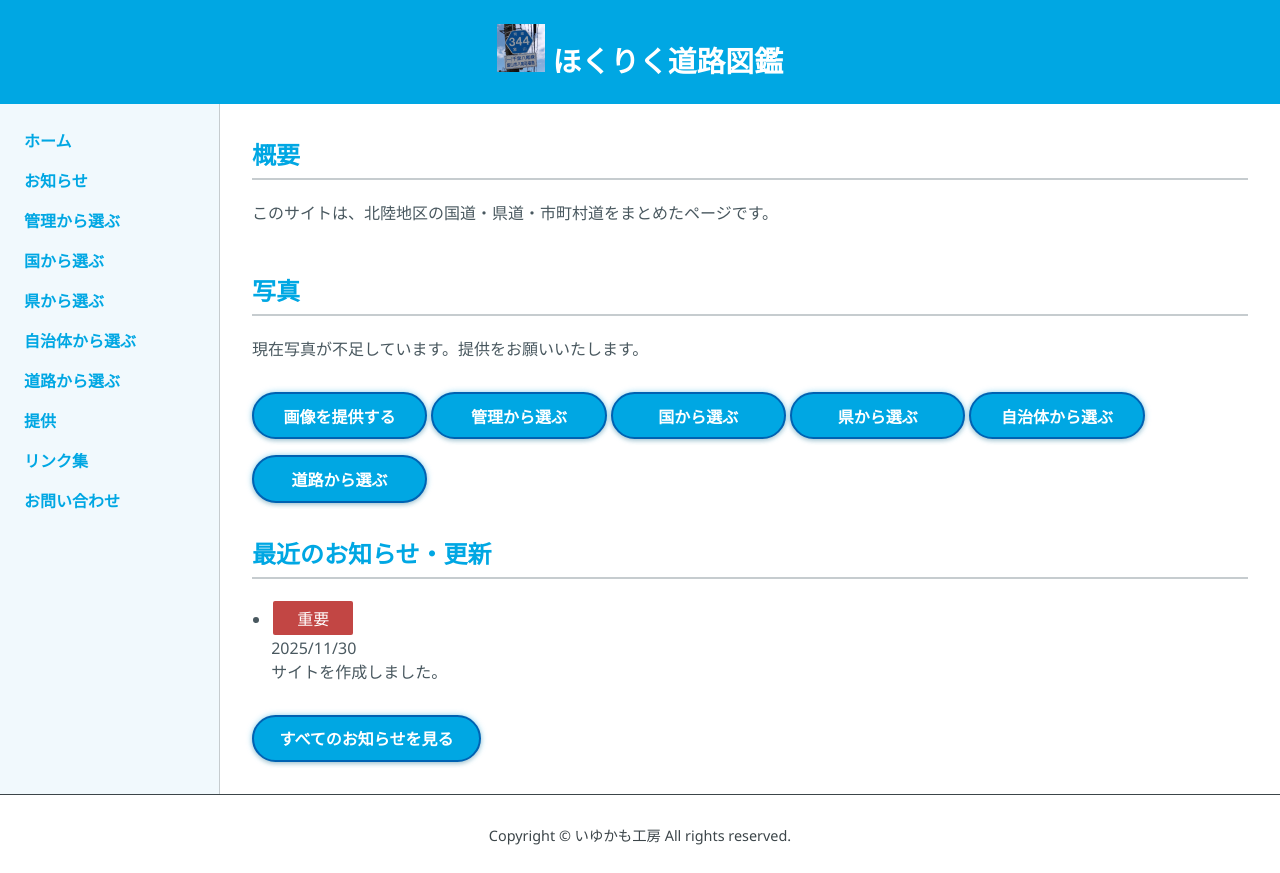
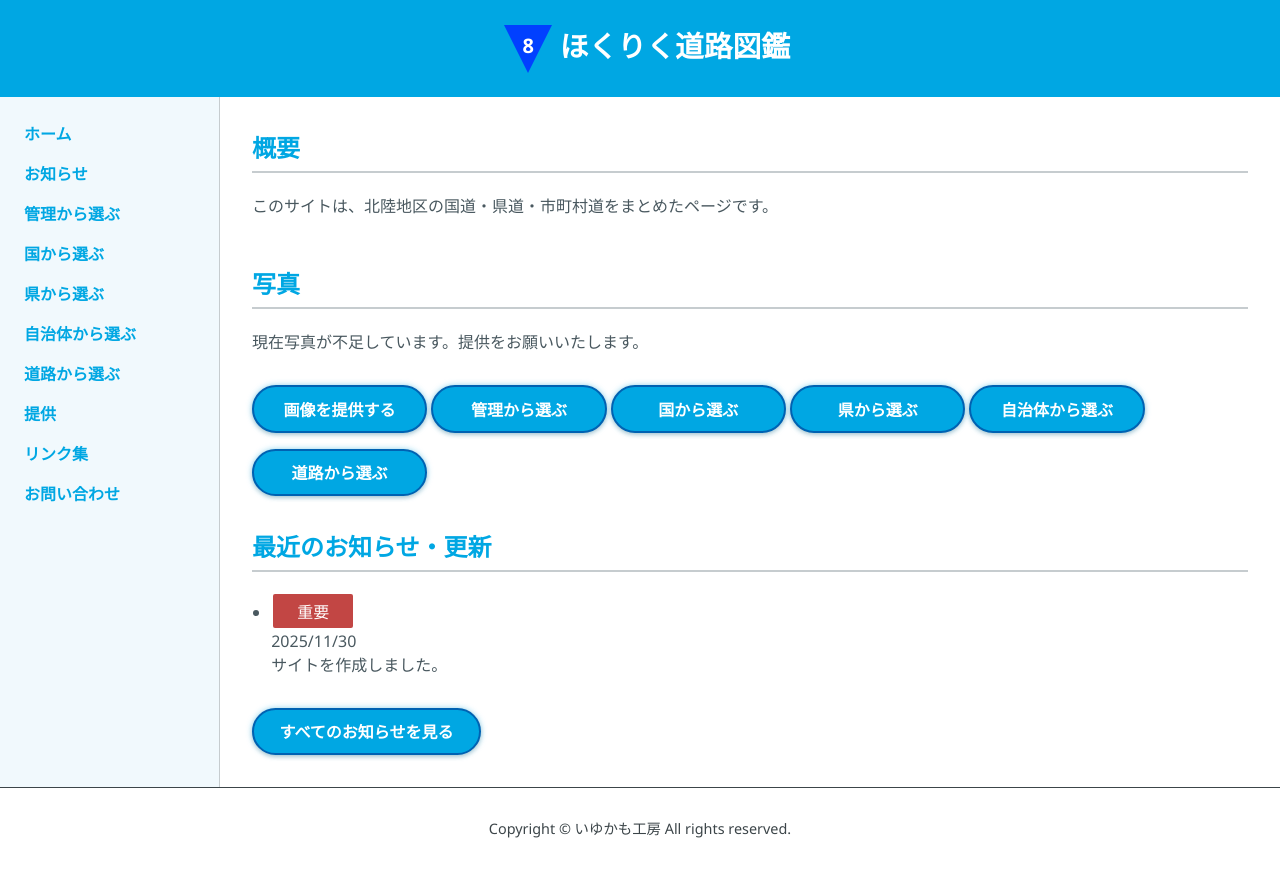
Before and after one commit to hokurd/hokurd.github.io, a plain HTML site: page index.html in a window 1280 px wide. Drawn offline with Linux system fonts and the light colour scheme.

Commit message:
Update index.html

```diff
--- a/index.html
+++ b/index.html
@@ -21,7 +21,7 @@
 </head>
 <body>
   <header>
-    <h1><a href="https://hokurd.github.io/" style="color: white;"><img src="https://hokurd.github.io/assets/img/rd/toyama_pref_344.png" alt="道路画像"> ほくりく道路図鑑</a></h1>
+    <h1><a href="https://hokurd.github.io/" style="color: white;"><span style="width: 0; height: 0; display: inline-block; margin-left: 0.5em; vertical-align: middle; border-left: 24px solid transparent; border-right: 24px solid transparent; border-top: 48px solid #0140ff; position: relative;"><div style="position: absolute; top: -40px; left: -12px; width: 24px; height: 24px; display: flex; justify-content: center; align-items: center; font-size: 20px; font-weight: bold; color: #ffffff;">8</div></span> ほくりく道路図鑑</a></h1>
   </header>
 
   <div class="container">
```
